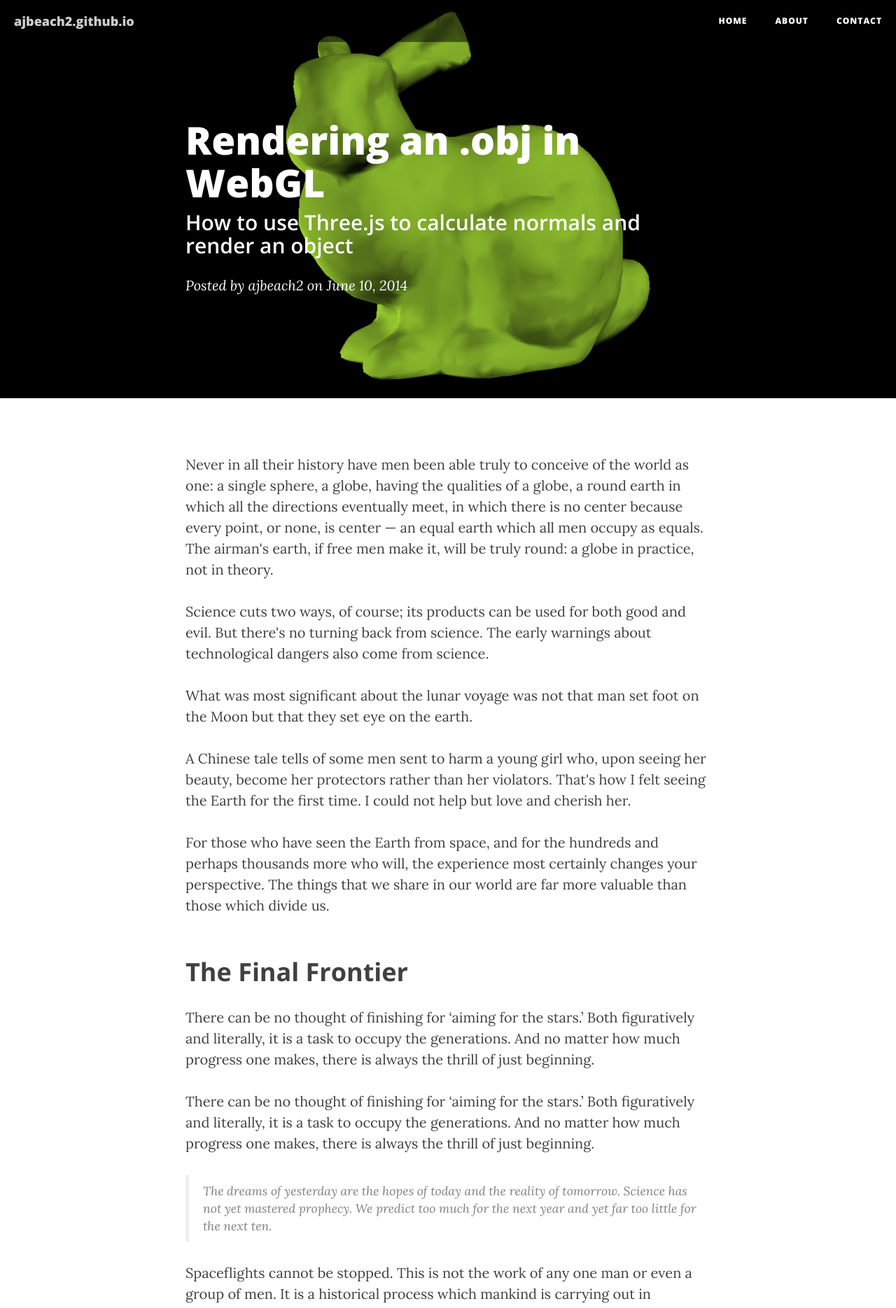
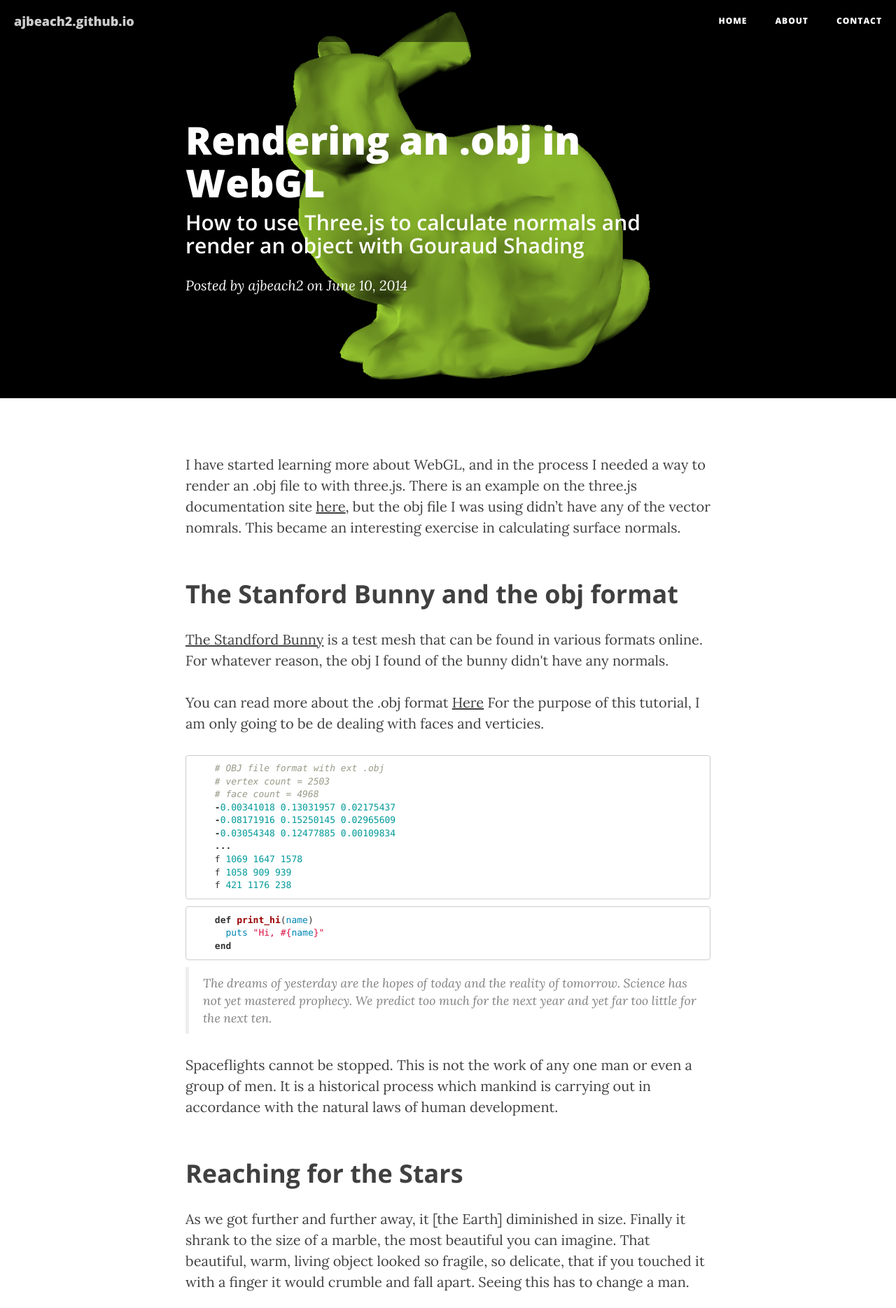
Before and after one commit to ajbeach2/ajbeach2.github.io, a Jekyll site: the page built from _posts/2014-06-10-gouraud.markdown, in a window 1280 px wide. Shown: the top 1869 px of the page at 70% size. Built offline with Jekyll 4.4.1, drawn with Linux system fonts in a browser that asks for light colours; nearby versions of some CDN libraries.

Commit message:
i have no idea

```diff
--- a/_posts/2014-06-10-gouraud.markdown
+++ b/_posts/2014-06-10-gouraud.markdown
@@ -1,27 +1,37 @@
 ---
 layout:     post
 title:      "Rendering an .obj in WebGL"
-subtitle:   "How to use Three.js to calculate normals and render an object"
+subtitle:   "How to use Three.js to calculate normals and render an object with Gouraud Shading"
 date:       2014-06-10 12:00:00
 author:     "ajbeach2"
 header-img: "img/bunny_render.png"
 ---
 
-<p>Never in all their history have men been able truly to conceive of the world as one: a single sphere, a globe, having the qualities of a globe, a round earth in which all the directions eventually meet, in which there is no center because every point, or none, is center — an equal earth which all men occupy as equals. The airman's earth, if free men make it, will be truly round: a globe in practice, not in theory.</p>
+I have started learning more about WebGL, and in the process I needed a way to render an .obj file to with three.js. There is an example on the three.js documentation site <a href="http://threejs.org/examples/webgl_loader_obj.html">here</a>, but the obj file I was using didn't have any of the vector nomrals.  This became an interesting exercise in calculating surface normals.
 
-<p>Science cuts two ways, of course; its products can be used for both good and evil. But there's no turning back from science. The early warnings about technological dangers also come from science.</p>
+<h2 class="section-heading">The Stanford Bunny and the obj format</h2>
 
-<p>What was most significant about the lunar voyage was not that man set foot on the Moon but that they set eye on the earth.</p>
+<p><a href="http://en.wikipedia.org/wiki/Stanford_bunny">The Standford Bunny</a> is a test mesh that can be found in various formats online.  For whatever reason, the obj I found of the bunny didn't have any normals.</p>
 
-<p>A Chinese tale tells of some men sent to harm a young girl who, upon seeing her beauty, become her protectors rather than her violators. That's how I felt seeing the Earth for the first time. I could not help but love and cherish her.</p>
+<p>You can read more about the .obj format <a href="http://en.wikipedia.org/wiki/Wavefront_.obj_file">Here</a> For the purpose of this tutorial, I am only going to be de dealing with faces and verticies.</p>
 
-<p>For those who have seen the Earth from space, and for the hundreds and perhaps thousands more who will, the experience most certainly changes your perspective. The things that we share in our world are far more valuable than those which divide us.</p>
-
-<h2 class="section-heading">The Final Frontier</h2>
-
-<p>There can be no thought of finishing for ‘aiming for the stars.’ Both figuratively and literally, it is a task to occupy the generations. And no matter how much progress one makes, there is always the thrill of just beginning.</p>
-
-<p>There can be no thought of finishing for ‘aiming for the stars.’ Both figuratively and literally, it is a task to occupy the generations. And no matter how much progress one makes, there is always the thrill of just beginning.</p>
+~~~ ruby
+    # OBJ file format with ext .obj
+    # vertex count = 2503
+    # face count = 4968
+    -0.00341018 0.13031957 0.02175437
+    -0.08171916 0.15250145 0.02965609
+    -0.03054348 0.12477885 0.00109834
+    ...
+    f 1069 1647 1578
+    f 1058 909 939
+    f 421 1176 238
+~~~
+~~~ ruby
+    def print_hi(name)
+      puts "Hi, #{name}"
+    end
+~~~
 
 <blockquote>The dreams of yesterday are the hopes of today and the reality of tomorrow. Science has not yet mastered prophecy. We predict too much for the next year and yet far too little for the next ten.</blockquote>
 
--- a/css/clean-blog.css
+++ b/css/clean-blog.css
@@ -403,3 +403,201 @@ img::-moz-selection {
 body {
   webkit-tap-highlight-color: #0085a1;
 }
+/**
+ * Syntax highlighting styles
+ */
+.highlight {
+  background: #fff;
+}
+.highlight .c {
+  color: #998;
+  font-style: italic;
+}
+.highlight .err {
+  color: #a61717;
+  background-color: #e3d2d2;
+}
+.highlight .k {
+  font-weight: bold;
+}
+.highlight .o {
+  font-weight: bold;
+}
+.highlight .cm {
+  color: #998;
+  font-style: italic;
+}
+.highlight .cp {
+  color: #999;
+  font-weight: bold;
+}
+.highlight .c1 {
+  color: #998;
+  font-style: italic;
+}
+.highlight .cs {
+  color: #999;
+  font-weight: bold;
+  font-style: italic;
+}
+.highlight .gd {
+  color: #000;
+  background-color: #fdd;
+}
+.highlight .gd .x {
+  color: #000;
+  background-color: #faa;
+}
+.highlight .ge {
+  font-style: italic;
+}
+.highlight .gr {
+  color: #a00;
+}
+.highlight .gh {
+  color: #999;
+}
+.highlight .gi {
+  color: #000;
+  background-color: #dfd;
+}
+.highlight .gi .x {
+  color: #000;
+  background-color: #afa;
+}
+.highlight .go {
+  color: #888;
+}
+.highlight .gp {
+  color: #555;
+}
+.highlight .gs {
+  font-weight: bold;
+}
+.highlight .gu {
+  color: #aaa;
+}
+.highlight .gt {
+  color: #a00;
+}
+.highlight .kc {
+  font-weight: bold;
+}
+.highlight .kd {
+  font-weight: bold;
+}
+.highlight .kp {
+  font-weight: bold;
+}
+.highlight .kr {
+  font-weight: bold;
+}
+.highlight .kt {
+  color: #458;
+  font-weight: bold;
+}
+.highlight .m {
+  color: #099;
+}
+.highlight .s {
+  color: #d14;
+}
+.highlight .na {
+  color: #008080;
+}
+.highlight .nb {
+  color: #0086B3;
+}
+.highlight .nc {
+  color: #458;
+  font-weight: bold;
+}
+.highlight .no {
+  color: #008080;
+}
+.highlight .ni {
+  color: #800080;
+}
+.highlight .ne {
+  color: #900;
+  font-weight: bold;
+}
+.highlight .nf {
+  color: #900;
+  font-weight: bold;
+}
+.highlight .nn {
+  color: #555;
+}
+.highlight .nt {
+  color: #000080;
+}
+.highlight .nv {
+  color: #008080;
+}
+.highlight .ow {
+  font-weight: bold;
+}
+.highlight .w {
+  color: #bbb;
+}
+.highlight .mf {
+  color: #099;
+}
+.highlight .mh {
+  color: #099;
+}
+.highlight .mi {
+  color: #099;
+}
+.highlight .mo {
+  color: #099;
+}
+.highlight .sb {
+  color: #d14;
+}
+.highlight .sc {
+  color: #d14;
+}
+.highlight .sd {
+  color: #d14;
+}
+.highlight .s2 {
+  color: #d14;
+}
+.highlight .se {
+  color: #d14;
+}
+.highlight .sh {
+  color: #d14;
+}
+.highlight .si {
+  color: #d14;
+}
+.highlight .sx {
+  color: #d14;
+}
+.highlight .sr {
+  color: #009926;
+}
+.highlight .s1 {
+  color: #d14;
+}
+.highlight .ss {
+  color: #990073;
+}
+.highlight .bp {
+  color: #999;
+}
+.highlight .vc {
+  color: #008080;
+}
+.highlight .vg {
+  color: #008080;
+}
+.highlight .vi {
+  color: #008080;
+}
+.highlight .il {
+  color: #099;
+}
```
